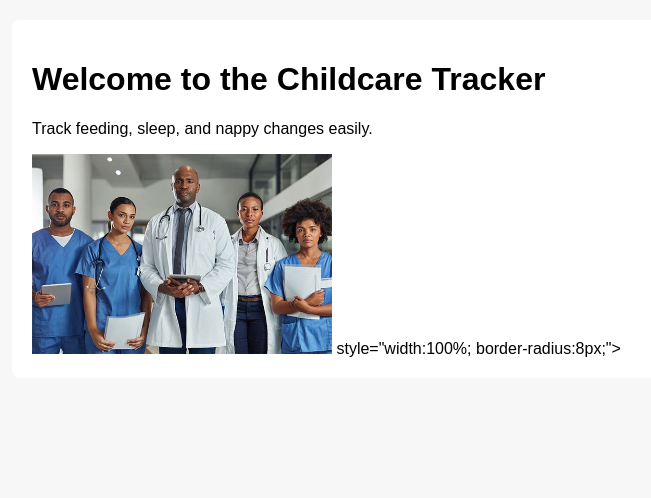
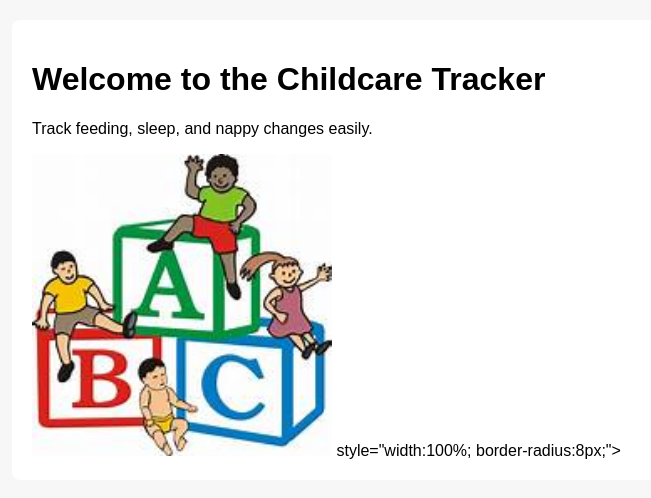
Before and after one commit to ricanapx/flask-webapp, a Flask app: page / in a window 1280 px wide. Shown: the part 38-536 px from the top of the page, without its empty margins (96-747 px from the left). Run offline with Flask 3, Linux system fonts and the light colour scheme.

Commit message:
Added a new picture for the homepage to reflect the childcare app.

```diff
--- a/templates/home.html
+++ b/templates/home.html
@@ -7,6 +7,6 @@
 
 <p>Track feeding, sleep, and nappy changes easily.</p>
 
-<img src="{{ url_for('static', filename='images/doctors.jpg') }}" alt="Home Image" width="300">
+<img src="{{ url_for('static', filename='images/childcare.jpg') }}" alt="Home Image" width="300">
     style="width:100%; border-radius:8px;">
 {% endblock %}
```
Also changed, not shown: static/images/childcare.jpg (added).
